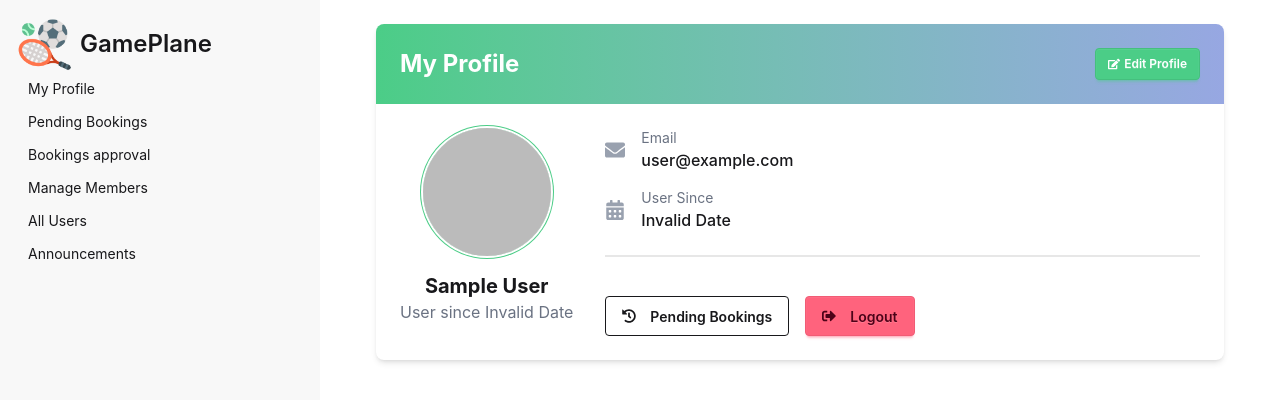
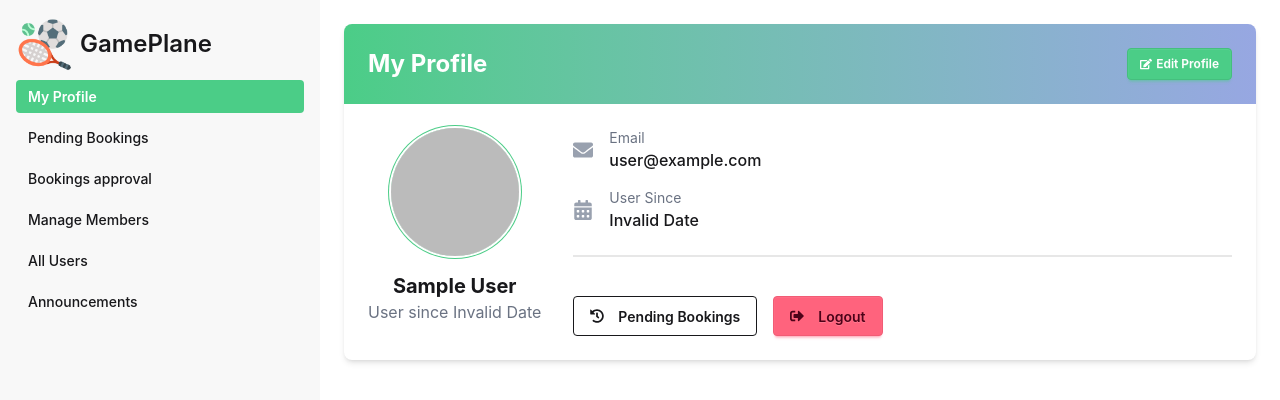
Before and after one commit to md-alamin2/game-plan, a React (Vite) app: page /dashboard in a window 1280 px wide. Shown: the top 400 px of the page. Built offline with nearby package versions, Linux system fonts and the light colour scheme; no server answers; sample sign-in values are in the browser's storage.

Commit message:
added some style in the dashboard site

```diff
--- a/src/Layouts/DashboardLayout/DashboardLayout.jsx
+++ b/src/Layouts/DashboardLayout/DashboardLayout.jsx
@@ -1,10 +1,12 @@
 import React from "react";
 import Logo from "../../Components/Logo/Logo";
-import { NavLink, Outlet, useNavigation } from "react-router";
+import { NavLink, Outlet, useLocation, useNavigation } from "react-router";
 import Loading from "../../Components/Sheared/Loading";
 
 const DashboardLayout = () => {
   const navigation = useNavigation();
+  const active = "font-semibold bg-primary text-white";
+  const location = useLocation();
   return (
     <div className="drawer lg:drawer-open">
       <input id="my-drawer-2" type="checkbox" className="drawer-toggle" />
@@ -49,26 +51,56 @@ const DashboardLayout = () => {
           aria-label="close sidebar"
           className="drawer-overlay"
         ></label>
-        <ul className="menu bg-base-200 text-base-content min-h-full w-80 p-4">
+        <ul className="menu gap-2 bg-base-200 text-base-content min-h-full w-80 p-4">
           {/* Sidebar content here */}
           <Logo></Logo>
           <li>
-            <NavLink to="/dashboard">My Profile</NavLink>
+            <NavLink
+              to="/dashboard"
+              className={({ isActive }) => (isActive && location.pathname==="/dashboard" ? active : "font-medium")}
+            >
+              My Profile
+            </NavLink>
           </li>
           <li>
-            <NavLink to="/dashboard/pending-bookings">Pending Bookings</NavLink>
+            <NavLink
+              to="/dashboard/pending-bookings"
+              className={({ isActive }) => (isActive ? active : "font-medium")}
+            >
+              Pending Bookings
+            </NavLink>
           </li>
           <li>
-            <NavLink to="/dashboard/bookings-approval">Bookings approval</NavLink>
+            <NavLink
+              to="/dashboard/bookings-approval"
+              className={({ isActive }) => (isActive ? active : "font-medium")}
+            >
+              Bookings approval
+            </NavLink>
           </li>
           <li>
-            <NavLink to="/dashboard/manage-members">Manage Members</NavLink>
+            <NavLink
+              to="/dashboard/manage-members"
+              className={({ isActive }) => (isActive ? active : "font-medium")}
+            >
+              Manage Members
+            </NavLink>
           </li>
           <li>
-            <NavLink to="/dashboard/all-users">All Users</NavLink>
+            <NavLink
+              to="/dashboard/all-users"
+              className={({ isActive }) => (isActive ? active : "font-medium")}
+            >
+              All Users
+            </NavLink>
           </li>
           <li>
-            <NavLink to="/dashboard/announcements">Announcements</NavLink>
+            <NavLink
+              to="/dashboard/announcements"
+              className={({ isActive }) => (isActive ? active : "font-medium")}
+            >
+              Announcements
+            </NavLink>
           </li>
         </ul>
       </div>
--- a/src/Pages/Dashboard/MyProfile.jsx
+++ b/src/Pages/Dashboard/MyProfile.jsx
@@ -157,7 +157,7 @@ const MyProfile = () => {
   };
 
   return (
-    <div className="max-w-4xl mx-auto p-6">
+    <div className="container mx-auto p-6">
       <div className="bg-white rounded-lg shadow-md overflow-hidden">
         {/* Profile Header */}
         <div className="bg-gradient-to-r from-primary to-secondary p-6 text-white">
@@ -359,7 +359,7 @@ const MyProfile = () => {
             </div>
           )}
         </div>
-        {role === "admin" && (
+        {role === "admin" && !isEditing && (
           <>
             <div className="divider"></div>
             <h3 className="font-bold text-lg px-6">Admin Dashboard</h3>
```
